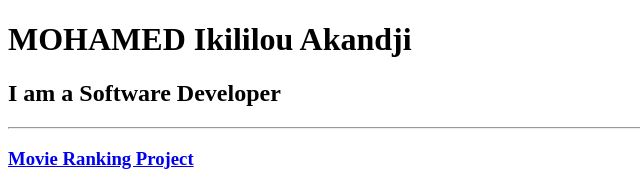
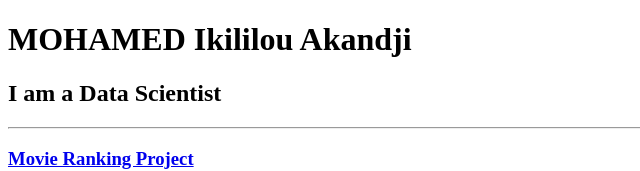
Before and after one commit to IkleelyuneeQ/html-Portfolio, a plain HTML site: page index.html in a window 1280 px wide. Shown: the top 171 px of the page, without its empty margins (0-640 px from the left). Drawn offline with Linux system fonts and the light colour scheme.

Commit message:
Update index.html

```diff
--- a/index.html
+++ b/index.html
@@ -8,7 +8,7 @@
 </head>
 <body>
     <h1>MOHAMED Ikililou Akandji</h1>
-    <h2>I am a Software Developer</h2>
+    <h2>I am a Data Scientist</h2>
     <hr />
     <h3><a href="./public/movie-ranking.html">Movie Ranking Project</a></h3>
     <img src="./assets/images/Rankmovie.png" alt="movie ranking" width="300" />
```
